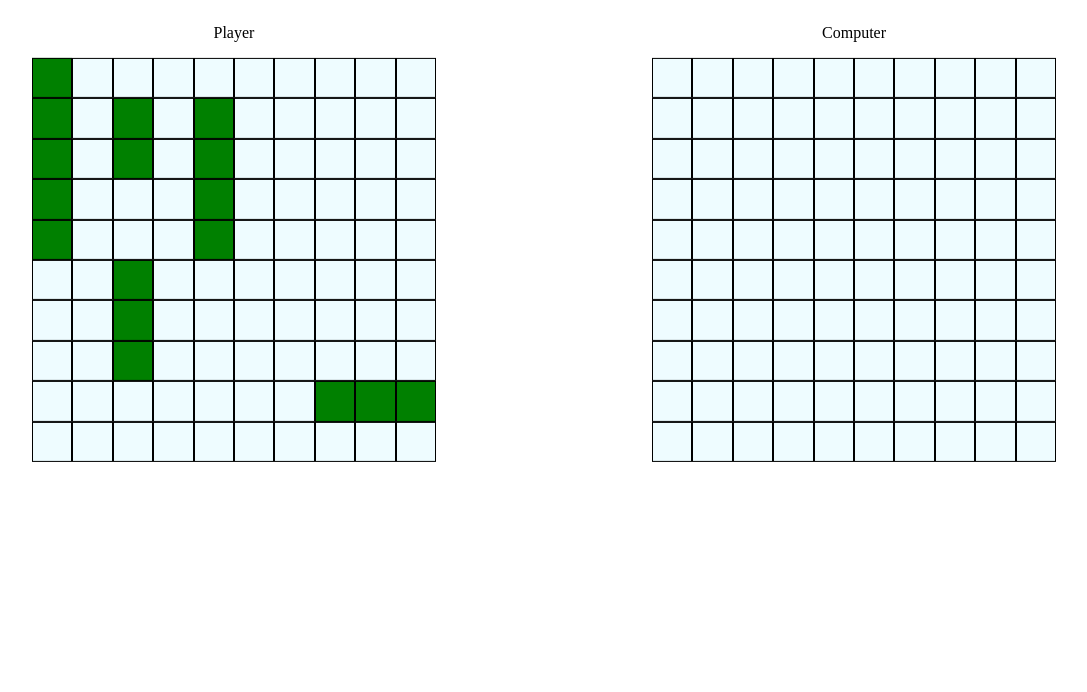
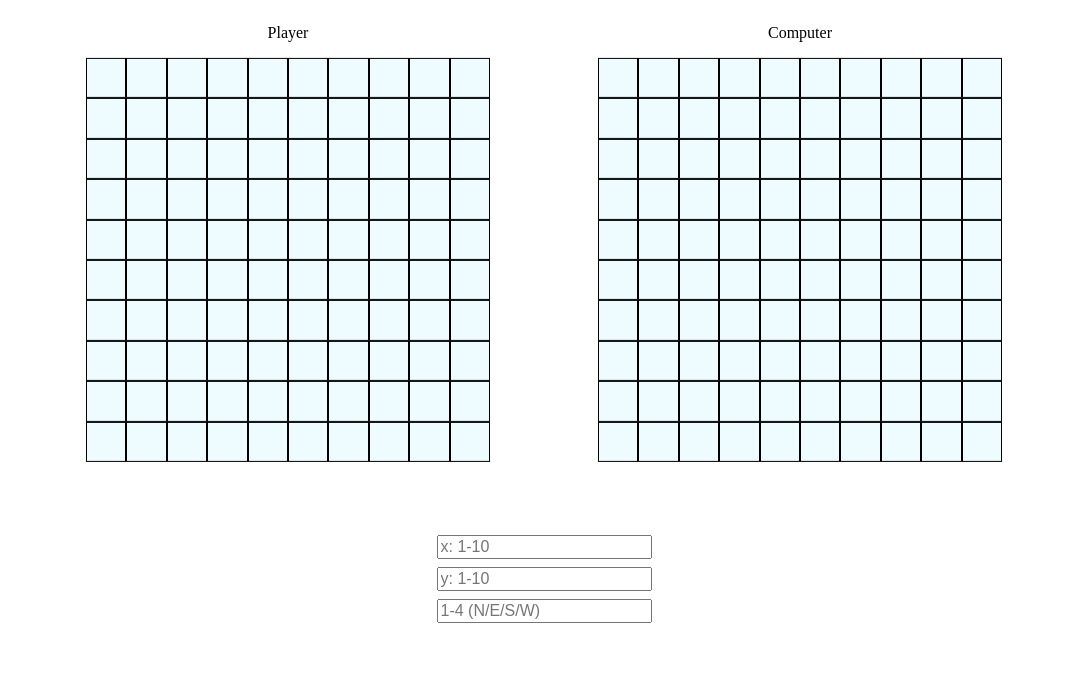
Before and after one commit to MilesRigby/odin-battleship-project, a website built with webpack: page src/template.html in a window 1280 px wide. Shown: the whole page, without its empty margins (96-1183 px from the left). Built offline with nearby package versions, Linux system fonts and the light colour scheme.

Commit message:
Add form to allow players to place their own ships

```diff
--- a/src/Events/gameEvents.js
+++ b/src/Events/gameEvents.js
@@ -18,14 +18,19 @@ const GameEvents = (UIController) => {
 
         UIController.setup.SetupHandover(_StartTurn);
 
+        const playerName = (player.type === 'real' ? 'Player': 'Computer') +
+                           (player.type === opponent.type ? ` 1` : '');
+
+        UIController.setup.DisplayPlayerName(0, playerName);
+
+        const opponentName = (opponent.type === 'real' ? 'Player': 'Computer') +
+                           (opponent.type === player.type ? ` 2` : '');
+
+        UIController.setup.DisplayPlayerName(1, opponentName);
+
         for (let playerIndex = 0; playerIndex < players.length; playerIndex++) {
             const player = players[playerIndex];
             const opponent = players[1-playerIndex];
-
-            const playerName = (player.type === 'real' ? 'Player': 'Computer') +
-                               (player.type === opponent.type ? ` ${playerIndex + 1}` : '');
-
-            UIController.setup.DisplayPlayerName(playerIndex, playerName);
 
             UIController.runtime.DisplayShips(playerIndex, !(player.type !== 'real' && opponent.type === 'real') );
 
@@ -47,13 +52,19 @@ const GameEvents = (UIController) => {
 
     const _addShip = async (player, shipLength) => {
         while (true) {
-            const shipPlacement = await _getShipPlacement();
+            const shipPlacement = await _getShipPlacement(player);
             if ( player.board.addShip(shipPlacement[0], shipLength, shipPlacement[1]) ) break;
         }
     }
 
-    let shipNum = 0;
-    const _getShipPlacement = () => {
+    const _getShipPlacement = (player) => {
+
+        if (player.type === 'real') {
+            return new Promise((resolve) => {
+                UIController.temps.DisplayShipPosForm(resolve);
+            });
+
+        } else {
             const shipPos = {
                 x: Math.floor(Math.random() * 10),
                 y: Math.floor(Math.random() * 10)
@@ -64,6 +75,7 @@ const GameEvents = (UIController) => {
             return new Promise((resolve) => {
                 resolve(shipPlacement);
             });
+        }
     }
 
     const cb_TargetSpace = (pos, board) => {
--- a/src/UI/pageContent.js
+++ b/src/UI/pageContent.js
@@ -23,7 +23,17 @@ const contentObject = {
 
         {"div": { attributes: { "className": "victory-disp", "hidden": "true" }, children: [
             {"p": { attributes: { "className": "victory-text"}, children: []}}
-        ]}}
+        ]}},
+
+        {"form": { attributes: { "className": "ship-form", "hidden": "true" }, children: [
+            {"label": { attributes: { "for": "ship-x-pos" }, children: []}},
+            {"input": { attributes: { "id": "ship-x-pos", "type": "text", "name": "xPos", "placeholder": "x: 1-10" }, children: []}},
+            {"label": { attributes: { "for": "ship-y-pos" }, children: []}},
+            {"input": { attributes: { "id": "ship-y-pos", "type": "text", "name": "yPos", "placeholder": "y: 1-10" }, children: []}},
+            {"label": { attributes: { "for": "ship-orientation" }, children: []}},
+            {"input": { attributes: { "id": "ship-orientation", "type": "text", "name": "orientation", "placeholder": "1-4 (N/E/S/W)" }, children: []}},
+            {"button": { attributes: { "type": "submit", "hidden": "true" }, children: [] }}
+        ]}},
 
     ]}
 
@@ -106,6 +116,31 @@ const page = () => {
         victoryDisp.removeAttribute("hidden");
     }
 
+
+    const shipPosForm = pageContent.getElementsByClassName("ship-form")[0];
+    let sendShipData;
+    shipPosForm.addEventListener("submit", (event) => {
+
+        event.preventDefault();
+
+        const formData = new FormData(event.target);
+        const data = {};
+        for (let [ key, value ] of formData.entries() ) {
+            data[key] = value;
+        }
+
+        const shipData = [{ x: data.xPos - 1, y: data.yPos - 1 }, data.orientation ];
+        sendShipData(shipData);
+
+        shipPosForm.setAttribute("hidden", true);
+
+    });
+
+    const DisplayShipPosForm = (dataSender) => {
+        sendShipData = dataSender;
+        shipPosForm.removeAttribute("hidden");
+    }
+
     return {
         content: { pageContent },
         setup: {
@@ -119,7 +154,8 @@ const page = () => {
         },
         temps: {
             DisplayTurnHandover,
-            DisplayVictory
+            DisplayVictory,
+            DisplayShipPosForm
         }
     }
 
--- a/src/styles.css
+++ b/src/styles.css
@@ -3,9 +3,9 @@
     width: 80vw;
     justify-self: center;
 
-    display: flex;
-    flex-direction: row;
-    justify-content: space-between;
+    display: grid;
+    grid-template-columns: 1fr 1fr;
+    grid-template-rows: 1fr 0.5fr;
 
 }
 
@@ -136,3 +136,23 @@
     position: relative;
     bottom: 0.3rem;
 }
+
+.ship-form[hidden] {
+    display: none;
+}
+
+.ship-form {
+
+    display: flex;
+    flex-direction: column;
+    align-items: center;
+    justify-content: center;
+
+    grid-column: 1 / 3;
+
+}
+
+.ship-form input {
+    margin-top: 0.5rem;
+    font-size: 1rem;
+}
```
Lines whose indentation alone changed are shown as unchanged.
